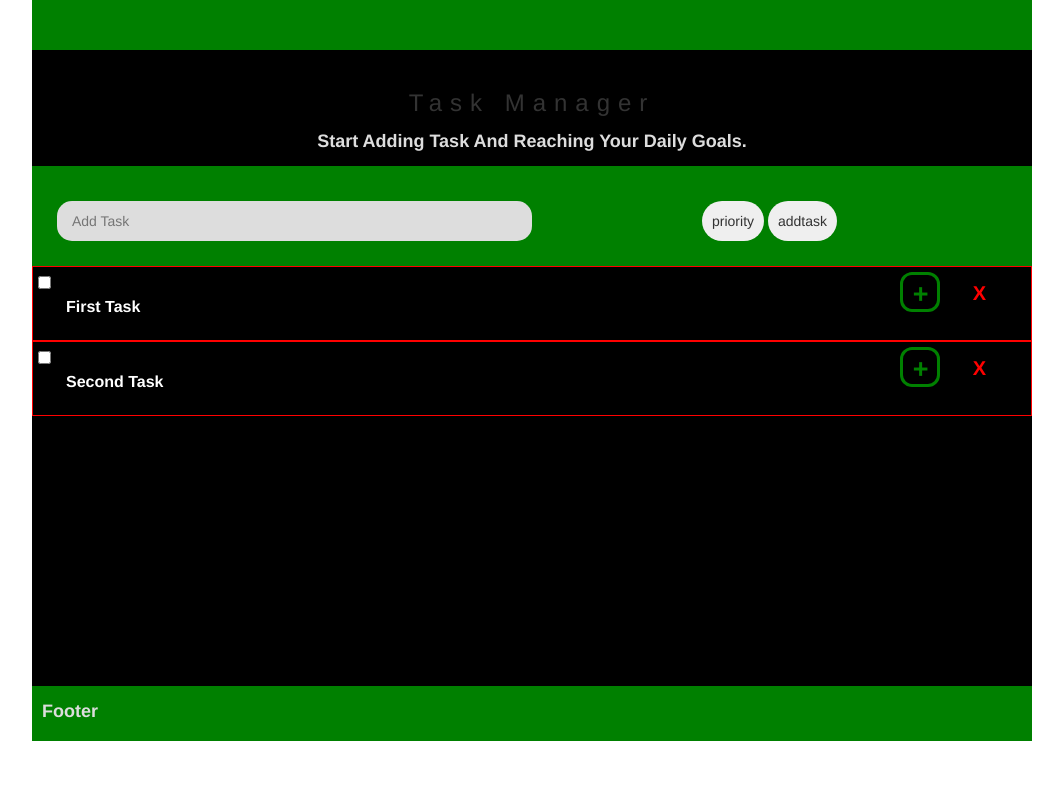
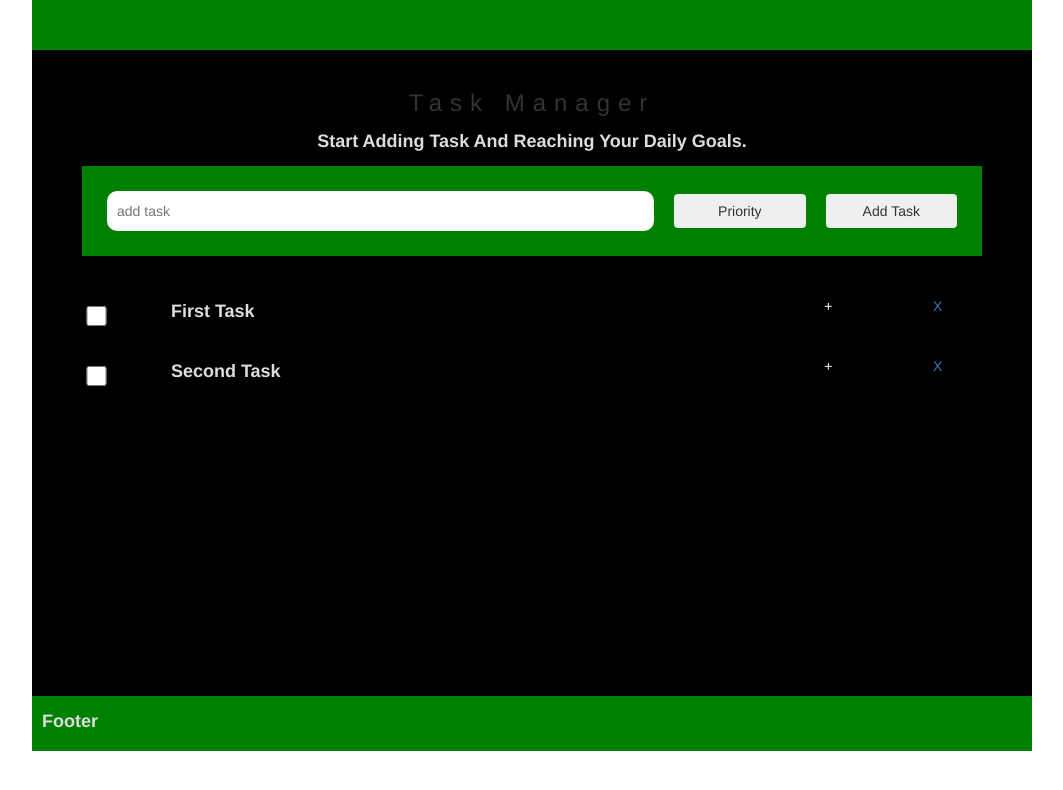
Before and after one commit to timp1184/TaskItApp, a plain HTML site: page index.html in a window 1280 px wide. Shown: the whole page, without its empty margins (108-1171 px from the left). Drawn offline with nearby package versions, Linux system fonts and the light colour scheme.

Commit message:
layout restructure

```diff
--- a/index.html
+++ b/index.html
@@ -20,22 +20,18 @@
 		<h3 id="text">task manager</h3>
 		<p>start adding task and reaching your daily goals.</p>
 		<div id="control">
-			<div id="inputContainter">
-				<input type="text" name="input" placeholder="Add Task" id="newTask">
-			</div>
-			<!--SET DURATION -->
-			<!--<i class="far fa-calendar-alt"></i> -->
-			<div id="buttonContainer">
-				<button id="setpriority">priority</button>
-				<button id="taskBtn">addtask</button>
-			</div>
-		</div>
+			<input type="text" placeholder="add task" id="inputbox">
+     		<button class="btn" id="priority">Priority</button>
+    		<button class="btn" id="addTask">Add Task</button>
+    	</div>
 
 		<p class="errormsg">error msg!</p>
 
 		</section>
 		<ul id="taskList">
+			<li class="ls">
 
+    		</li>
 		</ul>
 		<footer>
 			<p>footer</p>
--- a/script.js
+++ b/script.js
@@ -23,33 +23,28 @@ class UI {
 	static addTaskToList(t){
 		const ul = document.querySelector('#taskList');
 		const row = document.createElement('li');
-		row.classList.add("added");
-		row.innerHTML = `
-		<div class="adtask">
-		<input type="checkbox" class="checkbox" />
-		<p class="editTask">${t.name}</p>
-		</div>
-		<div>
-		<a href="#" class="plus">+</a>
-		</div>
-		<div class="delete"><a href="#"
-		class="remove btn">X</a>
-		</div>
-		<div class="sub-task"><li class="subtext">${t.name}</li></div>
-		`;
+		row.classList.add("ls");
+		row.innerHTML =
+		 `		<div>
+        		<input type="checkbox" class="checkbox"><p class="taskitem">${t.name}</p>
+        		<span class="gg">+</span>
+				<a href="#" class="delete">X</a>
+    			</div>
+    		`;
+
 
 		ul.appendChild(row);
 	}
 
 	static deleteTask(el){
-		if(el.classList.contains('remove')){
+		if(el.classList.contains('delete')){
 			el.parentElement.parentElement.remove();
 		}
 
 	}
 
 	static clearTask(){
-		const input = document.querySelector('#newTask').value = '';
+		const input = document.querySelector('#inputbox').value = '';
 
 	}
 
@@ -103,10 +98,10 @@ document.addEventListener('DOMContentLoaded', UI.displayTask);
 
 
 //submit a task
-document.querySelector('#taskBtn').addEventListener('click', Submit);
+document.querySelector('#addTask').addEventListener('click', Submit);
 function Submit(){
 
-	const input = document.querySelector('#newTask').value;
+	const input = document.querySelector('#inputbox').value;
 	const t = new Task(input);
 	UI.addTaskToList(t);
 	UI.clearTask();
@@ -135,6 +130,3 @@ var plus = document.querySelector('#taskList')
 
 
 });
-
-
-document.getElementByClassName
--- a/style.css
+++ b/style.css
@@ -50,62 +50,66 @@ p {
 
 #control
 {
+
+    width: 90%;
+    display: flex;
 	background: green;
 	margin: 0 auto;
 	padding: 25px;
-	display: grid;
-	grid-template-columns: repeat(2,1fr);
 	position: relative;
 
 }
 
-#inputContainter {
-	grid-column: 1/2;
-	padding-top: 10px;
+.ls div input[type=checkbox]{
+	margin: 10px;
+}
 
+input#inputbox {
+    flex: 5;
+    margin-right: 20px;
+    border-radius: 10px;
+    border: none;
+    padding: 10px;
+   }
+
+ button#priority {
+    align-self: center;
+    flex: 1;
+    margin-right: 20px;
+}
+
+button#addTask {
+    flex: 1;
+    align-self: center;
+}
+
+.ls div {
+    display: flex;
+   }
+
+
+ input.checkbox {
+    flex: 1;
+}
+
+.ls div p {
+
+    flex: 6;
+}
+
+span.gg {
+    /* align-content: flex-end; */
+    flex: 1;
 
 }
 
-#buttonContainer {
-	grid-column: 2/3;
-	padding-top: 10px;
-}
-
-input#newTask {
-
-    height: 40px;
-    width: 100%;
-    padding-left: 15px;
-    outline: none;
-    border: none;
-    border-radius: 15px;
-    box-sizing: border-box;
-    background: #dddddd;
-    color: green;
-
-
+a {
+    flex: 1;
+    /* margin-left: 40px; */
 }
 
 
-button {
 
-
-   	height: 40px;
-   	padding: 10px;
-   	border-radius: 20px;
-    outline: none;
-    border: none;
-   	cursor: pointer;
- 	text-transform: uppercase;
-    color: green;
-    font-weight: bold;
-    box-sizing: border-box;
-}
-
-button:hover {
-	background: black;
-	color: white;
-}
 
 .errormsg {
 	position: absolute;
@@ -122,13 +126,13 @@ button:hover {
 }
 
 ul#taskList {
-	margin: auto;
+	margin: 20px auto;
     width: 100%;
     height: 400px;
     overflow-y: scroll;
     text-indent: 10px;
-   box-sizing: border-box;
-   color: white;
+   	box-sizing: border-box;
+   	color: white;
 }
 
  #taskList::-webkit-scrollbar{
@@ -139,58 +143,6 @@ ul#taskList {
 	background: transparent;
 }
 
-.added {
-	display: grid;
-	grid-template-columns: 10fr 0fr 1fr;
-	margin: 0;
-	font-size: 20px;
-	padding: 5px;
-	color: green;
-	border-bottom: solid 2px green;
-	border: red solid 1px;
-	cursor: pointer;
-
-}
-
-
-
-.addtask:hover {
-	background: grey;
-}
-
-.addtask{
-
-}
-
-.addedExtended {
-	height: 400px;
-}
-
-
-.added p {
-	padding: 18px;
-    width: 400px;
-    font-size: 16px;
-    color: white;
-    line-height: 0;
-}
-
-a.remove {
-	color: red;
-	font-weight: bold;
-	font-size: 20px;
-}
-
-a.plus {
-	color: green;
-	font-weight: bold;
-	font-size: 27px;
-	border-radius: 30%;
-    border: solid;
-    width: 40px;
-    height: 40px;
-    display: block;
-}
 
 .sub-task {
 	display: none;
```
